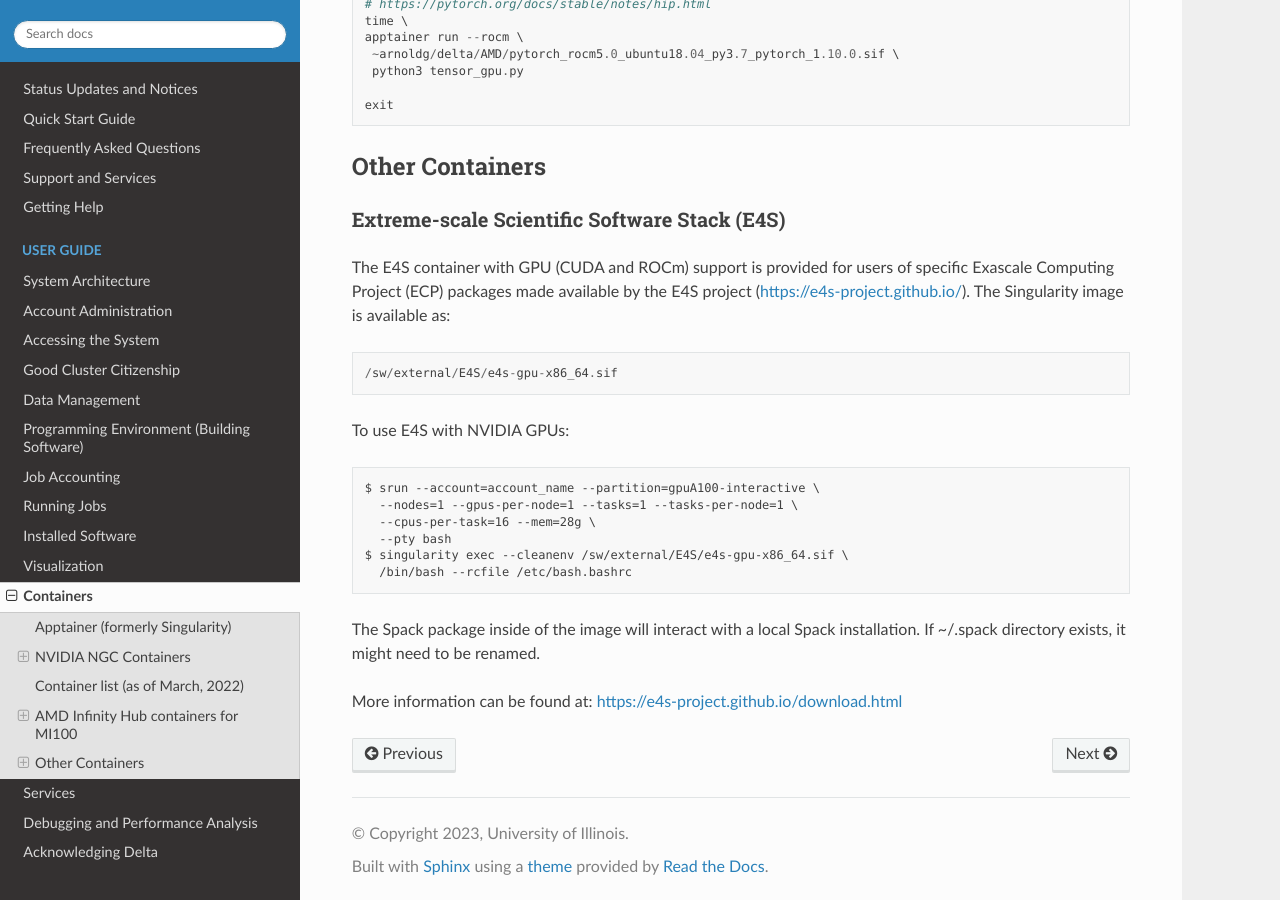
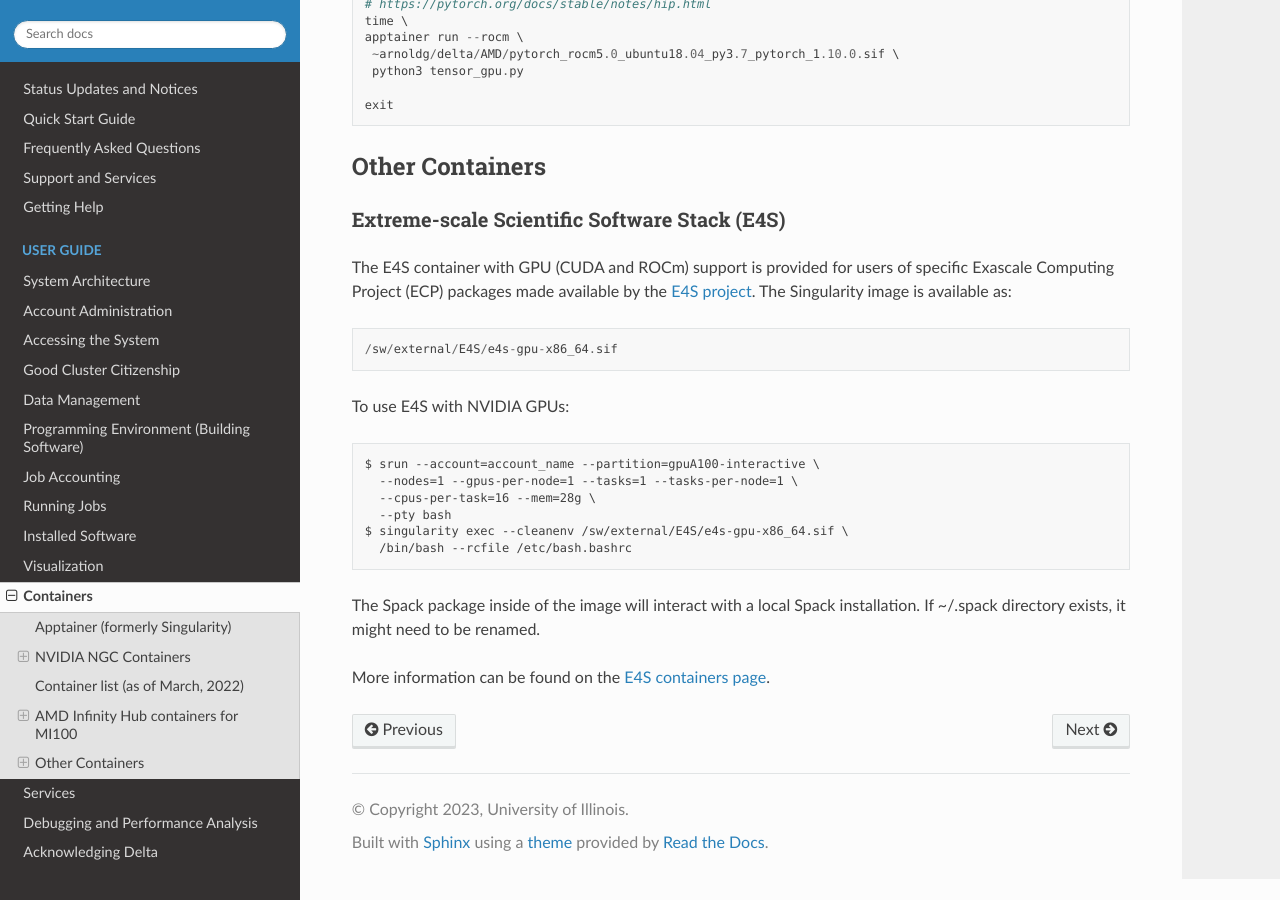
Before and after one commit to ncsa/Delta_doc, a Sphinx documentation site: the page built from docs/source/user_guide/containers.rst, in a window 1280 px wide and 900 px high, scrolled down 3594 px. Built offline with Sphinx 7.4.7 and the Read the Docs theme 2.0.0, drawn with Linux system fonts in a browser that asks for light colours; some of the changed text lies outside the part shown.

Commit message:
Update containers.rst updated URLs
updated URLs to descriptive link text

```diff
--- a/docs/source/user_guide/containers.rst
+++ b/docs/source/user_guide/containers.rst
@@ -148,7 +148,7 @@ Container list (as of March, 2022)
    theano:18.08
    torch:18.08-py2
 
-See also: `https://catalog.ngc.nvidia.com/containers <https://catalog.ngc.nvidia.com/containers>`_
+See the `NVIDIA containers catalog <https://catalog.ngc.nvidia.com/containers>`_ for more information.
 
 AMD Infinity Hub containers for MI100
 -------------------------------------
@@ -213,7 +213,7 @@ Other Containers
 Extreme-scale Scientific Software Stack (E4S)
 ~~~~~~~~~~~~~~~~~~~~~~~~~~~~~~~~~~~~~~~~~~~~~
 
-The E4S container with GPU (CUDA and ROCm) support is provided for users of specific Exascale Computing Project (ECP) packages made available by the E4S project (https://e4s-project.github.io/). The Singularity image is available as:
+The E4S container with GPU (CUDA and ROCm) support is provided for users of specific Exascale Computing Project (ECP) packages made available by the `E4S project <https://e4s-project.github.io/>`_. The Singularity image is available as:
 
 .. code-block::
 
@@ -233,4 +233,4 @@ To use E4S with NVIDIA GPUs:
 The Spack package inside of the image will interact with a local Spack installation.
 If ~/.spack directory exists, it might need to be renamed.
 
-More information can be found at: https://e4s-project.github.io/download.html
+More information can be found on the `E4S containers page <https://e4s-project.github.io/download.html>`_.
```
